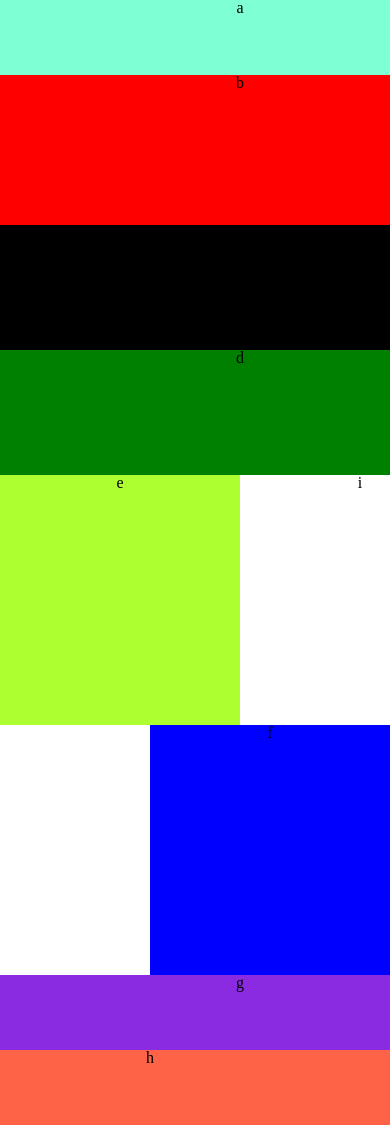
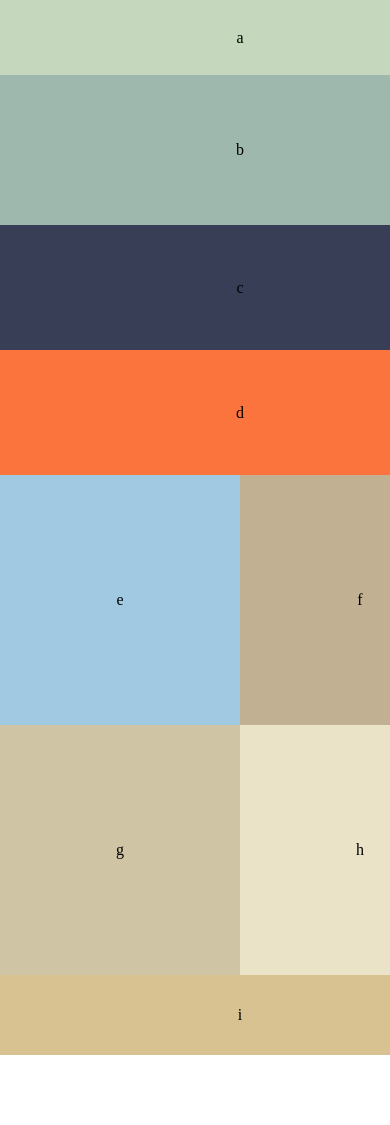
Before and after one commit to SalahAlawneh/lab-01, a plain HTML site: page index.html in a window 390 px wide. Shown: the top 1125 px of the page. After the commit the page ends 1055 px from the top, so only its background shows below. Drawn offline with Linux system fonts and the light colour scheme.

Commit message:
finishing mobile design

```diff
--- a/css/base.css
+++ b/css/base.css
@@ -1,3 +1,5 @@
-* {
-    text-align: center;
+body {
+    width: 100%;
+    margin: auto;
+    background-color: white;
 }
--- a/css/layout.css
+++ b/css/layout.css
@@ -1,52 +1,59 @@
-.a-char {
-    width:480px ;
-    height:75px ;
+.container-of-all {
+  height: 65.9375rem;
+  width: 30rem;
 }
 
+div {
+  display: flex;
+  justify-content: center;
+  align-items: center;
+}
+
+.a-char {
+  width: 30rem;
+  height: 4.6875rem;
+}
 
 .b-char {
-    width:480px ;
-    height:150px ;
+  width: 30rem;
+  height: 9.375rem;
 }
 
-
 .c-char {
-    width:480px ;
-    height:125px ;
+  width: 30rem;
+  height: 7.8125rem;
 }
 
-
 .d-char {
-    width:480px ;
-    height:125px ;
+  width: 30rem;
+  height: 7.8125rem;
 }
 
-
 .e-char {
-    width:240px ;
-    height:250px ;
+  width: 15rem;
+  height: 15.625rem;
 }
 
-
 .f-char {
-    width:240px ;
-    height:250px ;
+  width: 15rem;
+  height: 15.625rem;
 }
 
-
 .g-char {
-    width:480px ;
-    height:75px ;
+  width: 15rem;
+  height: 15.625rem;
 }
 
-
 .h-char {
-    width:480px ;
-    height:75px ;
+  width: 15rem;
+  height: 15.625rem;
 }
 
+.i-char {
+  width: 30rem;
+  height: 5rem;
+}
 
-.i-char {
-    width:480px ;
-    height:75px ;
-}
+/* @media (min-width: 48rem) {
+
+} */
--- a/css/theme.css
+++ b/css/theme.css
@@ -1,43 +1,73 @@
 .a-char {
-    background-color: aquamarine;
+  background-color: #c5d7bd;
 }
 
-
 .b-char {
-    background-color: red;
+  background-color: #9fb8ad;
 }
 
-
 .c-char {
-    background-color: black;
+  background-color: #383e56;
 }
 
-
 .d-char {
-    background-color: green;
+  background-color: #fb743e;
 }
 
-
 .e-char {
-    background-color: greenyellow;
+  background-color: #a1cae2;
 }
 
-
 .f-char {
-    background-color: blue;
+  background-color: #c2b092;
 }
 
-
 .g-char {
-    background-color: blueviolet;
+  background-color: #cfc5a5;
 }
 
-
 .h-char {
-    background-color: tomato;
+  background-color: #eae3c8;
 }
 
+.i-char {
+  background-color: #d8c292;
+}
 
-.i-char {
-    background-color: white;
+@media (min-width:  48rem) {
+  .a-char {
+    background-color: #5b5b5b;
+  }
+
+  .b-char {
+    background-color: #b67171;
+  }
+
+  .c-char {
+    background-color: #c19065;
+  }
+
+  .d-char {
+    background-color: #f6f6f6;
+  }
+
+  .e-char {
+    background-color: #c7ffd8;
+  }
+
+  .f-char {
+    background-color: #845ec2;
+  }
+
+  .g-char {
+    background-color: #ffc75f;
+  }
+
+  .h-char {
+    background-color: #f9f871;
+  }
+
+  .i-char {
+    background-color: #ff5e78;
+  }
 }
--- a/index.html
+++ b/index.html
@@ -10,8 +10,8 @@
 </head>
 
 <body>
-    <div class="a-char">a</div>
     <section class="container-of-all">
+        <div class="a-char">a</div>
         <div class="b-char">b</div>
         <div class="c-char">c</div>
         <div class="d-char">d</div>
```
Also changed, not shown: css/modules.css (+4 -5 lines).
